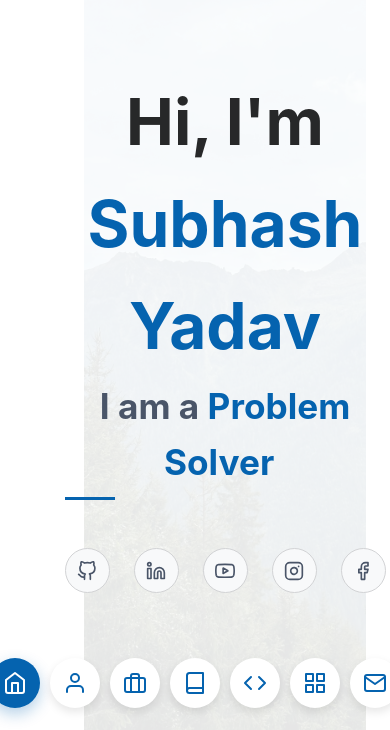
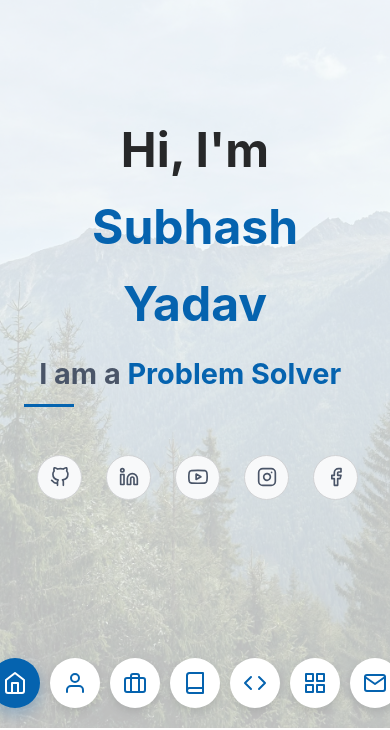
Before and after one commit to subhashyadavon/SubhashYadav, a React (Vite) app: page / in a window 390 px wide. Shown: the part 116-846 px from the top of the page. Built offline with nearby package versions, Linux system fonts and the light colour scheme.

Commit message:
style: move hero text to left and improve background visibility

```diff
--- a/src/App.jsx
+++ b/src/App.jsx
@@ -14,8 +14,8 @@ const App = () => {
   return (
     <div className="app-container">
       <Navbar />
+      <Hero />
       <main className="main-content">
-        <Hero />
         <About />
         <Experience />
         <Education />
--- a/src/components/Hero/Hero.css
+++ b/src/components/Hero/Hero.css
@@ -2,8 +2,10 @@
     min-height: 100vh;
     display: flex;
     align-items: center;
-    justify-content: center;
-    padding-top: 0;
+    justify-content: flex-start; /* Align content to the left */
+    padding-left: 120px; /* Indent to clear the floating sidebar icons */
+    width: 100vw; /* Span full viewport width */
+    margin-left: 0;
 
     /* Pexels Background */
     background-image: url('../../assets/pexels-simona-522599730-31005544.jpg');
@@ -13,35 +15,36 @@
 
     /* Ensure text readability over light background */
     position: relative;
+    overflow: hidden;
 }
 
 .hero::before {
     content: "";
     position: absolute;
     top: 0; left: 0; right: 0; bottom: 0;
-    background: rgba(255, 255, 255, 0.9); /* Very light overlay so background is faintly visible */
+    background: rgba(255, 255, 255, 0.75); /* More visible background (reduced opacity overlay) */
     z-index: 0;
 }
 
 .hero-content {
     display: flex;
     align-items: center;
-    justify-content: center;
-    gap: 4rem;
+    justify-content: flex-start;
     width: 100%;
     z-index: 1; /* Sit above the overlay */
 }
 
 .hero-text-container {
     flex: 1;
-    text-align: center; /* Center the text since there's no image now */
+    text-align: left; /* Left align the text */
+    max-width: 800px;
 }
 
 .hero h1 {
     font-size: 4rem;
     color: var(--color-text);
     border: none;
-    margin-bottom: 0;
+    margin-bottom: 0.5rem;
 }
 
 .hero h1 .highlight {
@@ -52,7 +55,7 @@
     font-size: 2.2rem;
     color: #4a5568;
     margin-top: 0;
-    margin-bottom: 1.5rem;
+    margin-bottom: 2rem;
     border: none;
     text-transform: none;
     letter-spacing: normal;
@@ -74,17 +77,36 @@
     50% { opacity: 0; }
 }
 
-/* Adjust SocialLinks spacing within Centered Hero */
+/* Adjust SocialLinks spacing within Left-Aligned Hero */
 .hero .social-links {
-    justify-content: center;
+    justify-content: flex-start;
     margin-top: 3rem;
+    margin-left: 5px;
 }
 
 @media (max-width: 1024px) {
-    .hero-content {
-        flex-direction: column;
-        text-align: center;
-        gap: 3rem;
-        margin-top: 4rem;
+    .hero {
+        padding-left: 80px;
+    }
+    .hero h1 {
+        font-size: 3rem;
+    }
+    .typing-text {
+        font-size: 1.8rem;
     }
 }
+
+@media (max-width: 600px) {
+    .hero {
+        padding-left: 1.5rem;
+        padding-right: 1.5rem;
+        text-align: center;
+        justify-content: center;
+    }
+    .hero-text-container {
+        text-align: center;
+    }
+    .hero .social-links {
+        justify-content: center;
+    }
+}
```
